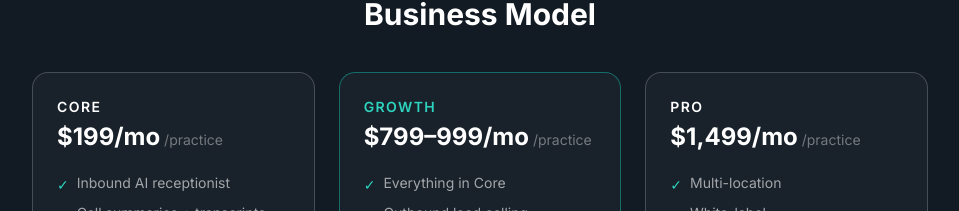
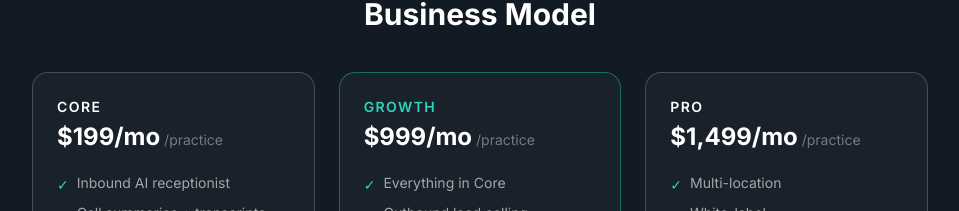
Before and after one commit to dentalondemand/iamclara-website, a Next.js app: page /investors in a window 1280 px wide. Shown: the part 2579-2790 px from the top of the page, without its empty margins (160-1119 px from the left). Built offline with nearby package versions, Linux system fonts and the light colour scheme.

Commit message:
fix: correct Growth pricing to $999/mo on investor page

```diff
--- a/app/investors/page.tsx
+++ b/app/investors/page.tsx
@@ -186,7 +186,7 @@ export default function InvestorsPage() {
               },
               {
                 tier: "Growth",
-                price: "$799–999/mo",
+                price: "$999/mo",
                 color: "border-teal-500/50",
                 accent: "text-teal-400",
                 features: ["Everything in Core", "Outbound lead calling", "Facebook & Google ad leads", "Landing page system", "Social media automation"],
```
